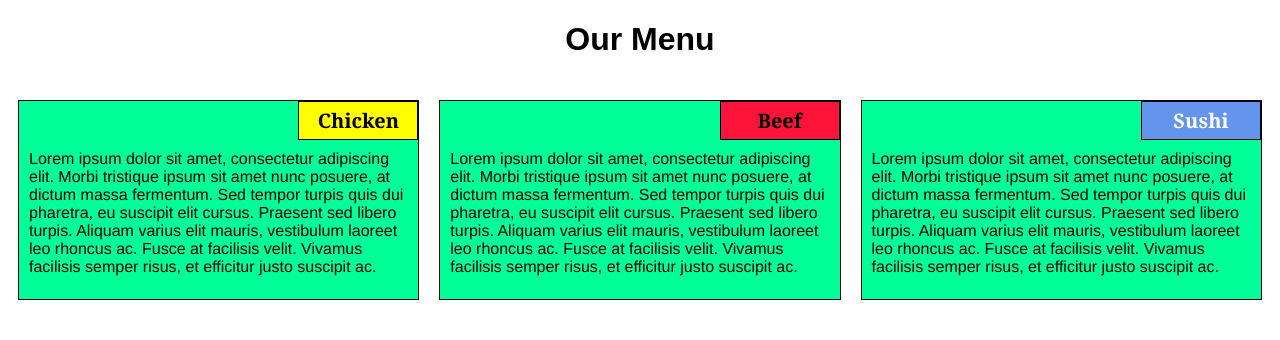
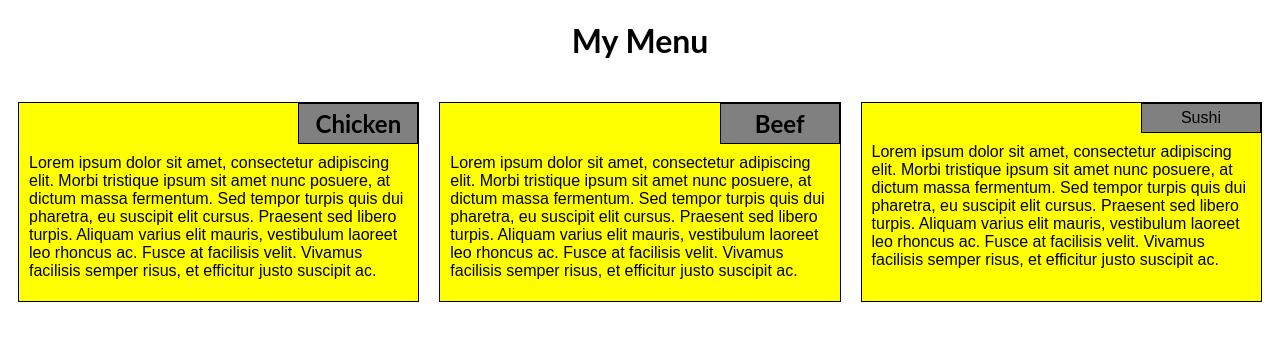
Before and after one commit to Karthick008/Coursera-test, a plain HTML site: page Module2-Solution/index.html in a window 1280 px wide. Drawn offline with Linux system fonts and the light colour scheme.

Commit message:
Small Correction

```diff
--- a/Module2-Solution/index.html
+++ b/Module2-Solution/index.html
@@ -9,7 +9,7 @@
 	<title>Module 2 Solution</title>
 </head>
 <body>
-	<h1>Our Menu</h1>
+	<h1>My Menu</h1>
 	<div class="row">
 	<div class="container col-lg-4 col-md-6 col-sm-12">
 		<section>
--- a/Module2-Solution/style1.css
+++ b/Module2-Solution/style1.css
@@ -5,7 +5,7 @@
 }
 
 h1 {
-	font-family: Brushstroke, fantasy;
+	font-family: Lato;
 	color: #000000;
 	text-align: center;
 }
@@ -30,10 +30,10 @@ p {
 
 section {
 	border:	1px solid black;
-	background-color: #00FF99;
+	background-color: yellow;
 	width: 100%;
 	height: 200px;
-	font-family: Helvetica;
+	font-family: Arial;
 	color: black;
 	position: relative;
 	overflow: auto;
@@ -44,13 +44,13 @@ section {
 	text-align: center;
 	width: 30%;
 	margin-left: 70%;
-	font-family: Georgia,sans-serif;
+	font-family: Lato;
 	font-weight: bold;
-	font-size: 125%;
+	font-size: 150%;
 	margin-bottom: 0;
 	margin-top: 0;
 	padding: 5px;
-	background-color: #FFFF00;
+	background-color: gray;
 }
 
 #beef {
@@ -58,13 +58,13 @@ section {
 	text-align: center;
 	width: 30%;
 	margin-left: 70%;
-	font-family: Georgia,sans-serif;
+	font-family: Lato;
 	font-weight: bold;
-	font-size: 125%;
+	font-size: 150%;
 	margin-bottom: 0;
 	margin-top: 0;
 	padding: 5px;
-	background-color: #FF1439;
+	background-color: gray;
 }
 
 #sushi {
@@ -72,13 +72,13 @@ section {
 	text-align: center;
 	width: 30%;
 	margin-left: 70%;
-	font-family: Georgia,sans-serif;
+	font-family: Lato
 	font-weight: bold;
-	font-size: 125%;
+	font-size: 150
 	margin-bottom: 0;
 	margin-top: 0;
-	background-color: #6495ED;
-	color: white;
+	background-color: gray;
+	color: black;
 	padding: 5px;
 }
 
```
